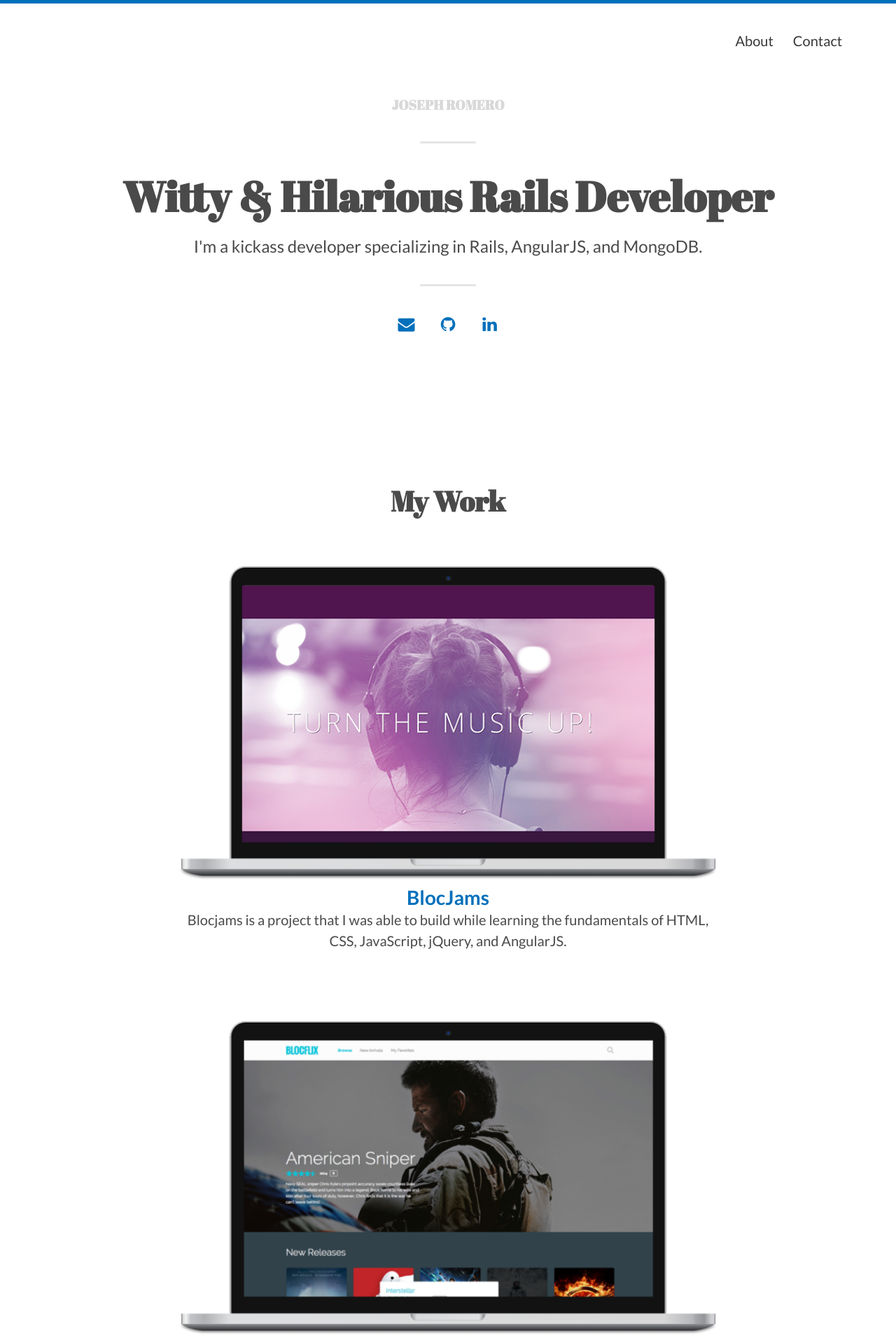
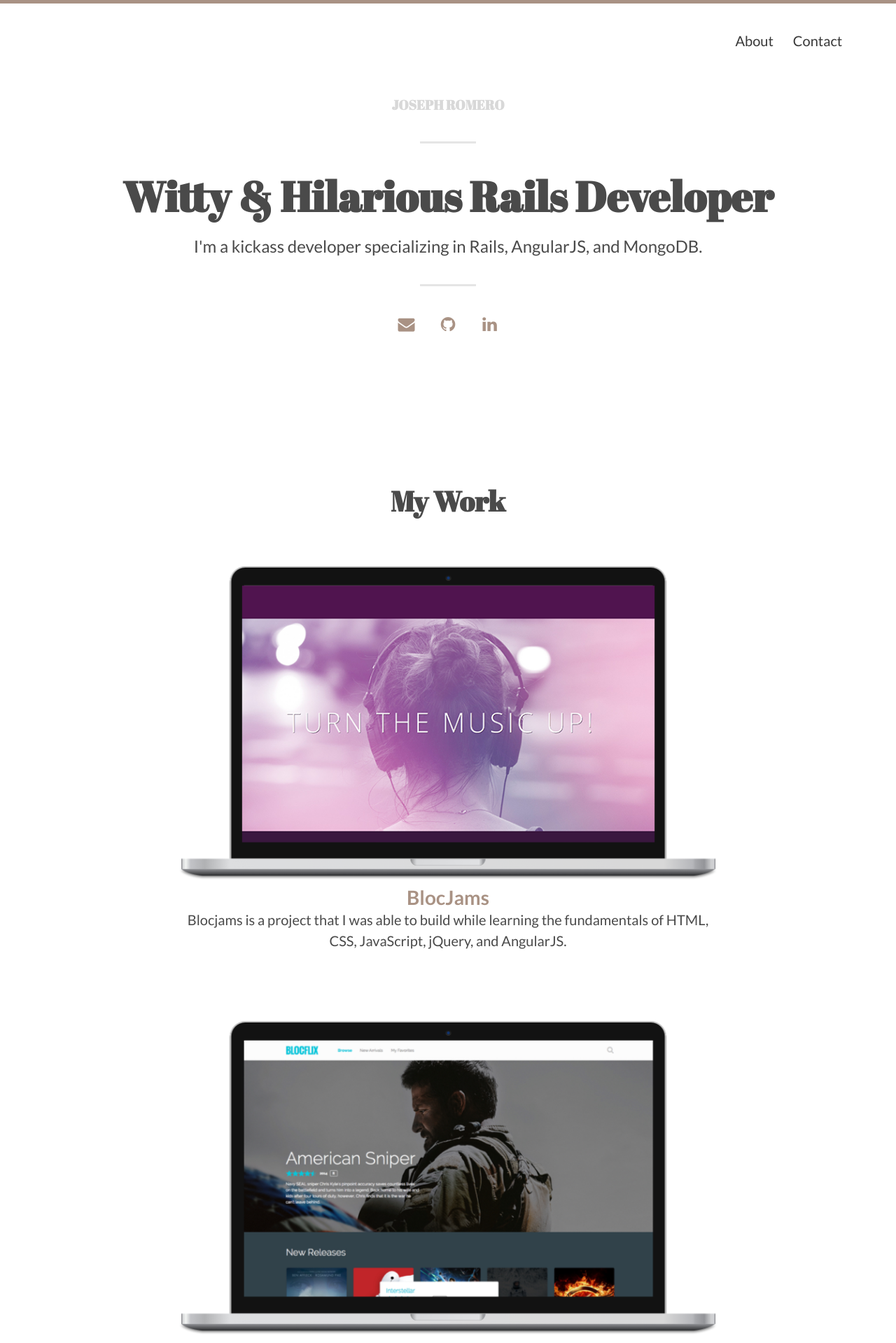
Before and after one commit to Jar36/portfolio, a Jekyll site: the page built from index.html, in a window 1280 px wide. Shown: the top 1919 px of the page at 70% size. Built offline with Jekyll 4.4.1, drawn with Linux system fonts in a browser that asks for light colours; nearby versions of some CDN libraries; the list of posts is cut into pages by our own code.

Commit message:
add styles change colors

```diff
--- a/_sass/base/_variables.scss
+++ b/_sass/base/_variables.scss
@@ -15,7 +15,7 @@ $border-color: rgba(0, 0, 0, 0.1); // rgba recommended if using feature images
 
 // Typography colours
 $text-color: #4a4a4a;
-$link-color: #0070BB;
+$link-color: #A99284/*0070BB*/;
 $selection-color: #D4D4D4; // visible when highlighting text
 
 // Header colours
@@ -26,5 +26,5 @@ $feature-image-text-color: #fff;
 $feature-image-size: cover; // options include "cover", "contain", "auto"
 
 // Header description box
-$header-desc-background-color: #0070BB;
+$header-desc-background-color: #A99284/*0070BB*/;
 $header-desc-text-color: #FFF;
```
Also changed, not shown: about.md (+1 -1 lines), img/Joseph-Romero.png (added), 1 other file.
